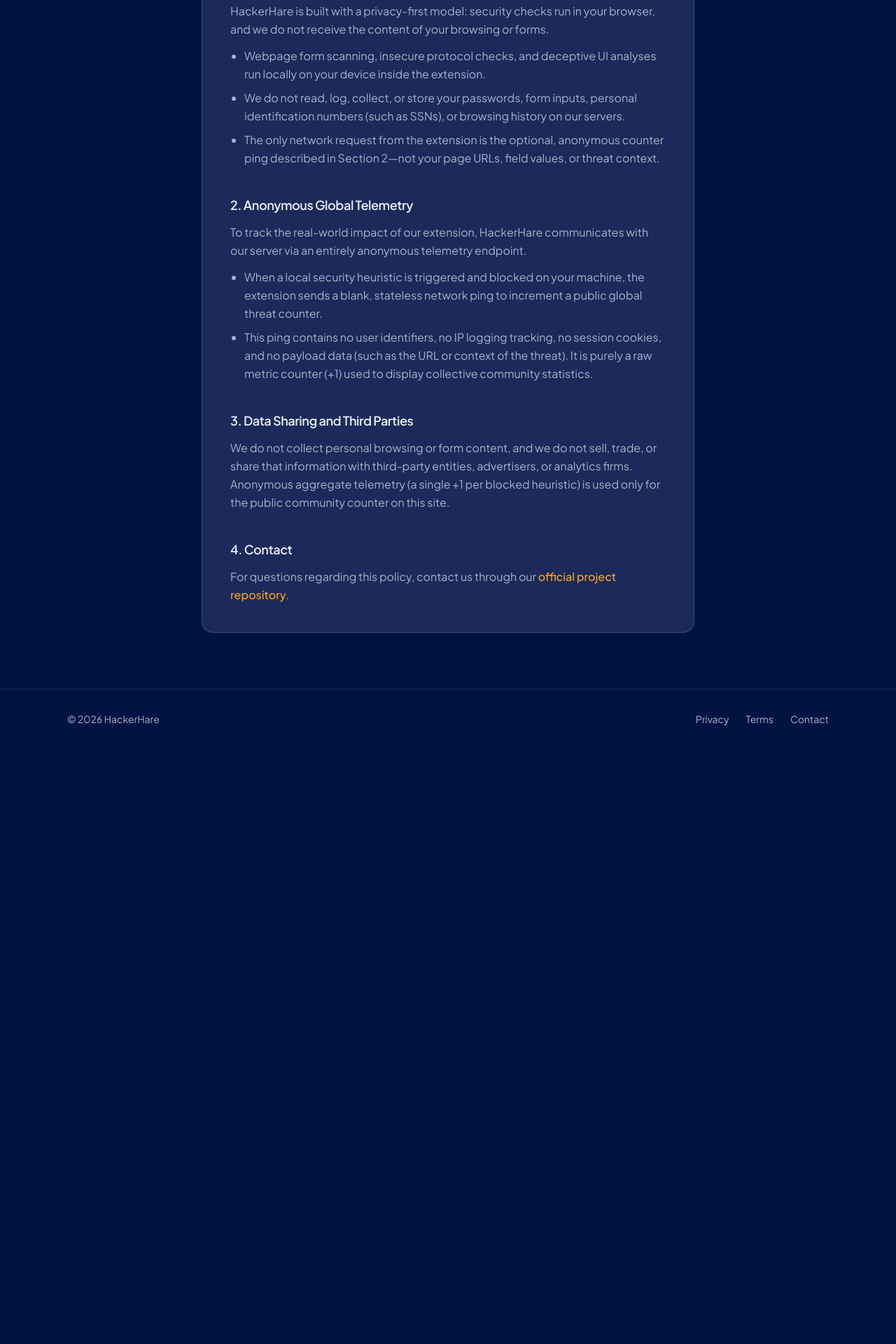
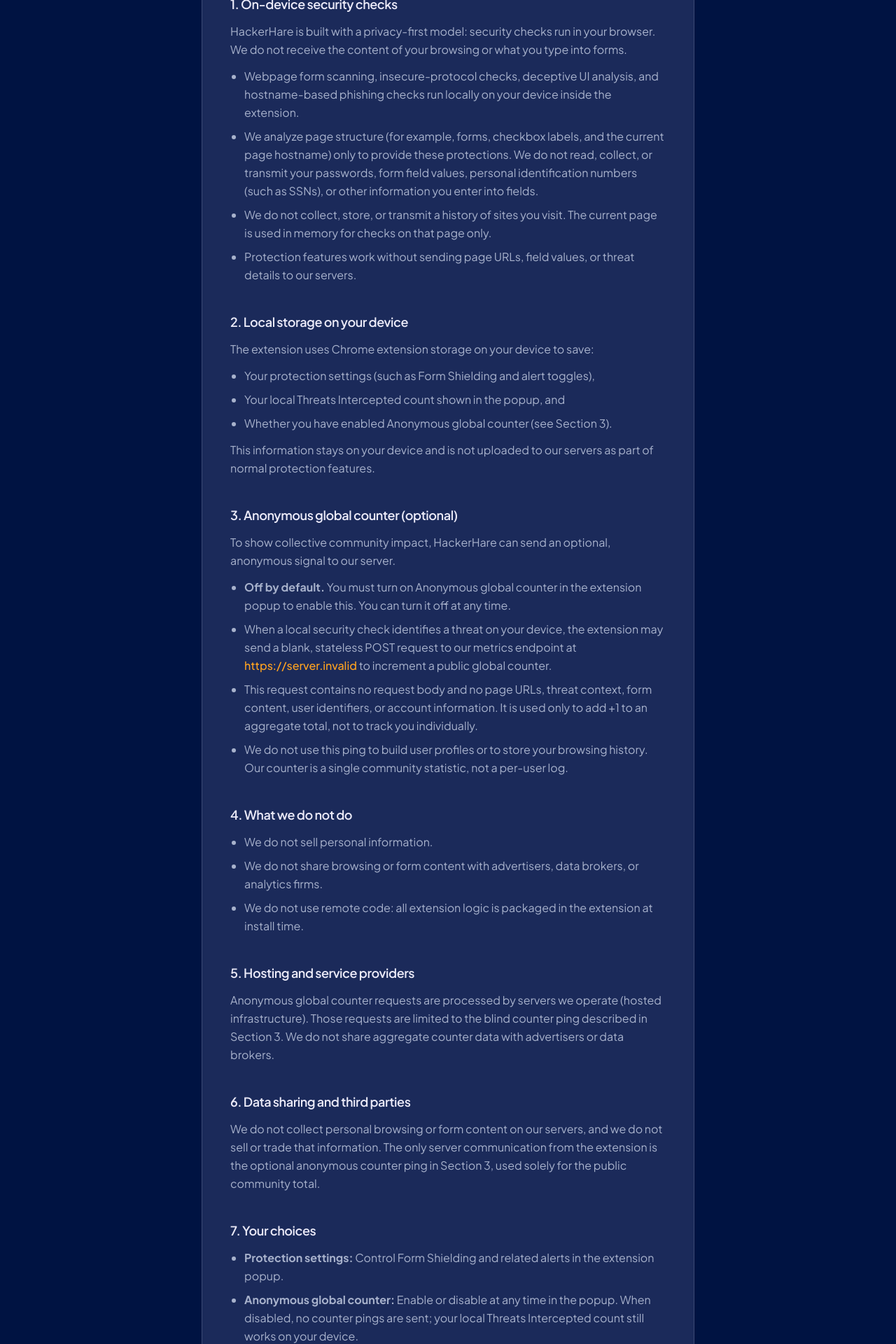
Before and after one commit to meleongg/hackerhare-site, a Next.js app: page /privacy in a window 1280 px wide. Shown: the part 480-2400 px from the top of the page at 70% size. Before the commit the page ends 1549 px from the top, so only its background shows below. Built offline with nearby package versions, Linux system fonts and the light colour scheme; no server answers.

Commit message:
fix: privacy policy & TOS page

```diff
--- a/lib/constants.ts
+++ b/lib/constants.ts
@@ -15,7 +15,14 @@
   process.env.NEXT_PUBLIC_GITHUB_REPO_URL?.trim() ||
   "https://github.com/meleongg/hackerhare-site";
 
-export const LEGAL_LAST_UPDATED = "June 2026";
+export const EXTENSION_GITHUB_REPO_URL =
+  process.env.NEXT_PUBLIC_EXTENSION_GITHUB_REPO_URL?.trim() ||
+  "https://github.com/meleongg/hackerhare-extension";
+
+export const METRICS_SITE_URL =
+  process.env.NEXT_PUBLIC_SITE_URL?.trim() || "https://hackerhare.vercel.app";
+
+export const LEGAL_LAST_UPDATED = "June 3, 2026";
 
 export const PROBLEMS = [
   {
--- a/src/app/privacy/page.tsx
+++ b/src/app/privacy/page.tsx
@@ -3,12 +3,12 @@
 
 import { LegalPageLayout } from "@/components/legal/LegalPageLayout";
 import { LegalSection } from "@/components/legal/LegalSection";
-import { GITHUB_REPO_URL } from "@/lib/constants";
+import { EXTENSION_GITHUB_REPO_URL, METRICS_SITE_URL } from "@/lib/constants";
 
 export const metadata: Metadata = {
   title: "Privacy Policy | HackerHare",
   description:
-    "How HackerHare handles data: on-device heuristics, no collection of form or browsing content, and optional anonymous global telemetry.",
+    "How HackerHare processes data on your device, optional anonymous global counter telemetry, and your privacy choices.",
 };
 
 export default function PrivacyPage() {
@@ -17,72 +17,158 @@
       title="Privacy Policy"
       intro={
         <>
-          HackerHare (&quot;we,&quot; &quot;our,&quot; or &quot;us&quot;) is
-          committed to protecting your digital privacy. This Privacy Policy
-          outlines how our browser extension processes data.
+          HackerHare (&quot;we,&quot; &quot;our,&quot; or &quot;the
+          extension&quot;) is a browser security extension. This policy
+          describes what information is processed on your device, what (if
+          anything) is sent to our servers, and your choices.
         </>
       }
     >
-      <LegalSection title="1. On-Device Heuristics & Personal Data">
+      <LegalSection title="1. On-device security checks">
         <p>
           HackerHare is built with a privacy-first model: security checks run in
-          your browser, and we do not receive the content of your browsing or
-          forms.
+          your browser. We do not receive the content of your browsing or what
+          you type into forms.
         </p>
         <ul className="list-disc space-y-2 pl-5">
           <li>
-            Webpage form scanning, insecure protocol checks, and deceptive UI
-            analyses run locally on your device inside the extension.
+            Webpage form scanning, insecure-protocol checks, deceptive UI
+            analysis, and hostname-based phishing checks run locally on your
+            device inside the extension.
           </li>
           <li>
-            We do not read, log, collect, or store your passwords, form inputs,
-            personal identification numbers (such as SSNs), or browsing history
-            on our servers.
+            We analyze page structure (for example, forms, checkbox labels, and
+            the current page hostname) only to provide these protections. We do
+            not read, collect, or transmit your passwords, form field values,
+            personal identification numbers (such as SSNs), or other information
+            you enter into fields.
           </li>
           <li>
-            The only network request from the extension is the optional,
-            anonymous counter ping described in Section 2—not your page URLs,
-            field values, or threat context.
+            We do not collect, store, or transmit a history of sites you visit.
+            The current page is used in memory for checks on that page only.
+          </li>
+          <li>
+            Protection features work without sending page URLs, field values, or
+            threat details to our servers.
           </li>
         </ul>
       </LegalSection>
 
-      <LegalSection title="2. Anonymous Global Telemetry">
+      <LegalSection title="2. Local storage on your device">
         <p>
-          To track the real-world impact of our extension, HackerHare
-          communicates with our server via an entirely anonymous telemetry
-          endpoint.
+          The extension uses Chrome extension storage on your device to save:
         </p>
         <ul className="list-disc space-y-2 pl-5">
           <li>
-            When a local security heuristic is triggered and blocked on your
-            machine, the extension sends a blank, stateless network ping to
-            increment a public global threat counter.
+            Your protection settings (such as Form Shielding and alert toggles),
+          </li>
+          <li>Your local Threats Intercepted count shown in the popup, and</li>
+          <li>
+            Whether you have enabled Anonymous global counter (see Section 3).
+          </li>
+        </ul>
+        <p>
+          This information stays on your device and is not uploaded to our
+          servers as part of normal protection features.
+        </p>
+      </LegalSection>
+
+      <LegalSection title="3. Anonymous global counter (optional)">
+        <p>
+          To show collective community impact, HackerHare can send an optional,
+          anonymous signal to our server.
+        </p>
+        <ul className="list-disc space-y-2 pl-5">
+          <li>
+            <strong>Off by default.</strong> You must turn on Anonymous global
+            counter in the extension popup to enable this. You can turn it off
+            at any time.
           </li>
           <li>
-            This ping contains no user identifiers, no IP logging tracking, no
-            session cookies, and no payload data (such as the URL or context of
-            the threat). It is purely a raw metric counter (+1) used to display
-            collective community statistics.
+            When a local security check identifies a threat on your device, the
+            extension may send a blank, stateless POST request to our metrics
+            endpoint at{" "}
+            <Link
+              href={`${METRICS_SITE_URL}/api/metrics/increment`}
+              className="text-rocket-orange font-medium underline-offset-2 hover:underline"
+            >
+              {METRICS_SITE_URL}
+            </Link>{" "}
+            to increment a public global counter.
+          </li>
+          <li>
+            This request contains no request body and no page URLs, threat
+            context, form content, user identifiers, or account information. It
+            is used only to add +1 to an aggregate total, not to track you
+            individually.
+          </li>
+          <li>
+            We do not use this ping to build user profiles or to store your
+            browsing history. Our counter is a single community statistic, not a
+            per-user log.
           </li>
         </ul>
       </LegalSection>
 
-      <LegalSection title="3. Data Sharing and Third Parties">
+      <LegalSection title="4. What we do not do">
+        <ul className="list-disc space-y-2 pl-5">
+          <li>We do not sell personal information.</li>
+          <li>
+            We do not share browsing or form content with advertisers, data
+            brokers, or analytics firms.
+          </li>
+          <li>
+            We do not use remote code: all extension logic is packaged in the
+            extension at install time.
+          </li>
+        </ul>
+      </LegalSection>
+
+      <LegalSection title="5. Hosting and service providers">
         <p>
-          We do not collect personal browsing or form content, and we do not
-          sell, trade, or share that information with third-party entities,
-          advertisers, or analytics firms. Anonymous aggregate telemetry (a
-          single +1 per blocked heuristic) is used only for the public community
-          counter on this site.
+          Anonymous global counter requests are processed by servers we operate
+          (hosted infrastructure). Those requests are limited to the blind
+          counter ping described in Section 3. We do not share aggregate counter
+          data with advertisers or data brokers.
         </p>
       </LegalSection>
 
-      <LegalSection title="4. Contact">
+      <LegalSection title="6. Data sharing and third parties">
         <p>
-          For questions regarding this policy, contact us through our{" "}
+          We do not collect personal browsing or form content on our servers,
+          and we do not sell or trade that information. The only server
+          communication from the extension is the optional anonymous counter
+          ping in Section 3, used solely for the public community total.
+        </p>
+      </LegalSection>
+
+      <LegalSection title="7. Your choices">
+        <ul className="list-disc space-y-2 pl-5">
+          <li>
+            <strong>Protection settings:</strong> Control Form Shielding and
+            related alerts in the extension popup.
+          </li>
+          <li>
+            <strong>Anonymous global counter:</strong> Enable or disable at any
+            time in the popup. When disabled, no counter pings are sent; your
+            local Threats Intercepted count still works on your device.
+          </li>
+        </ul>
+      </LegalSection>
+
+      <LegalSection title="8. Changes to this policy">
+        <p>
+          We may update this policy from time to time. We will post the revised
+          version on this page and update the &quot;Last updated&quot; date
+          above.
+        </p>
+      </LegalSection>
+
+      <LegalSection title="9. Contact">
+        <p>
+          For questions about this policy, contact us through our{" "}
           <Link
-            href={GITHUB_REPO_URL}
+            href={EXTENSION_GITHUB_REPO_URL}
             target="_blank"
             rel="noopener noreferrer"
             className="text-rocket-orange font-medium underline-offset-2 hover:underline"
--- a/src/app/terms/page.tsx
+++ b/src/app/terms/page.tsx
@@ -1,4 +1,5 @@
 import type { Metadata } from "next";
+import Link from "next/link";
 
 import { LegalPageLayout } from "@/components/legal/LegalPageLayout";
 import { LegalSection } from "@/components/legal/LegalSection";
@@ -6,7 +7,7 @@
 export const metadata: Metadata = {
   title: "Terms of Service | HackerHare",
   description:
-    "Terms for using the HackerHare browser extension: local security utility, as-is warranty, and user control.",
+    "Terms for using the HackerHare browser extension: on-device security checks, optional anonymous telemetry, and user control.",
 };
 
 export default function TermsPage() {
@@ -16,7 +17,14 @@
       intro={
         <>
           By installing and using the HackerHare browser extension, you agree to
-          the following terms:
+          the following terms. Our{" "}
+          <Link
+            href="/privacy"
+            className="text-rocket-orange font-medium underline-offset-2 hover:underline"
+          >
+            Privacy Policy
+          </Link>{" "}
+          describes how data is handled on your device and on our servers.
         </>
       }
     >
@@ -24,9 +32,10 @@
         <p>
           HackerHare is a browser utility that runs on your device to help users
           identify potential security vulnerabilities on the web, such as
-          unencrypted credential forms (HTTP) and potentially deceptive input
-          fields. It may optionally report anonymous aggregate block counts as
-          described in our Privacy Policy.
+          unencrypted credential forms (HTTP), deceptive form UI, and
+          hostname-based phishing signals. Security checks run locally in your
+          browser; optional anonymous global counter telemetry is described in
+          our Privacy Policy and is off by default.
         </p>
       </LegalSection>
 
@@ -34,25 +43,28 @@
         <p>
           HackerHare is provided as an open-source security tool on an
           &quot;as-is&quot; and &quot;as-available&quot; basis. While our
-          heuristic engine attempts to flag risky forms, we do not guarantee
-          100% detection of all phishing or malicious web practices, nor do we
-          guarantee that flagged elements are definitively malicious (false
-          positives may occur). Use this utility at your own discretion.
+          heuristic engine attempts to flag risky forms and pages, we do not
+          guarantee 100% detection of all phishing or malicious web practices,
+          nor do we guarantee that flagged elements are definitively malicious
+          (false positives may occur). Use this utility at your own discretion.
         </p>
       </LegalSection>
 
-      <LegalSection title="3. Local Control">
+      <LegalSection title="3. Your control">
         <p>
-          Users maintain absolute control over the extension. Features can be
-          fully or partially toggled off at any time using the extension&apos;s
-          popup dashboard interface.
+          You control the extension at all times. Form Shielding and related
+          alert toggles can be enabled or disabled in the popup. The Anonymous
+          global counter is optional and off by default; you may enable or
+          disable it at any time without affecting local protection features.
         </p>
       </LegalSection>
 
       <LegalSection title="4. Modifications to Terms">
         <p>
-          We reserve the right to update these terms at any time. Continued use
-          of the extension constitutes acceptance of the modified terms.
+          We reserve the right to update these terms at any time. We will post
+          the revised version on this page and update the &quot;Last
+          updated&quot; date. Continued use of the extension constitutes
+          acceptance of the modified terms.
         </p>
       </LegalSection>
     </LegalPageLayout>
```
